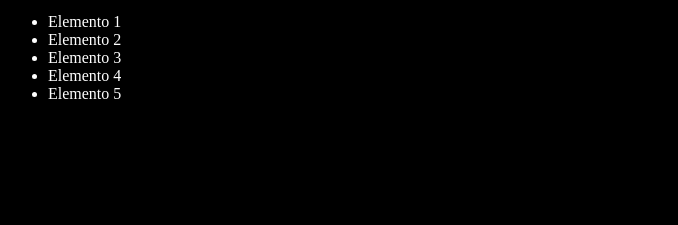
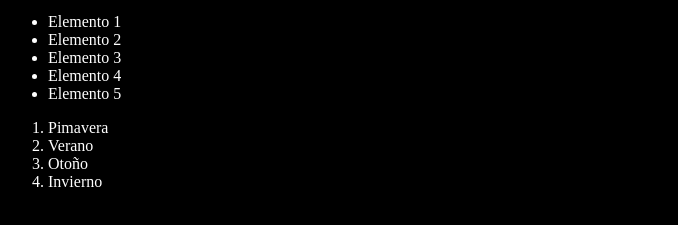
Before and after one commit to omar0369/curso-git, a plain HTML site: page index.html in a window 1280 px wide. Shown: the part 101-326 px from the top of the page, without its empty margins (0-678 px from the left). Drawn offline with Linux system fonts and the light colour scheme; a script that the page names is missing.

Commit message:
Agregando estaciones del año

```diff
--- a/index.html
+++ b/index.html
@@ -16,6 +16,12 @@
     <li>Elemento 4</li>
     <li>Elemento 5</li>
   </ul>
+  <ol>
+    <li>Pimavera</li>
+    <li>Verano</li>
+    <li>Otoño</li>
+    <li>Invierno</li>
+  </ol>
   <script src="index.js"></script>
 </body>
 </html>
```
